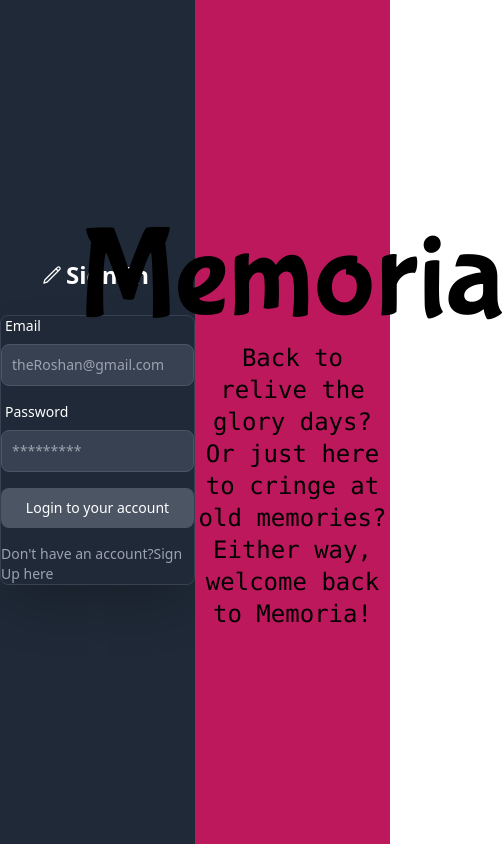
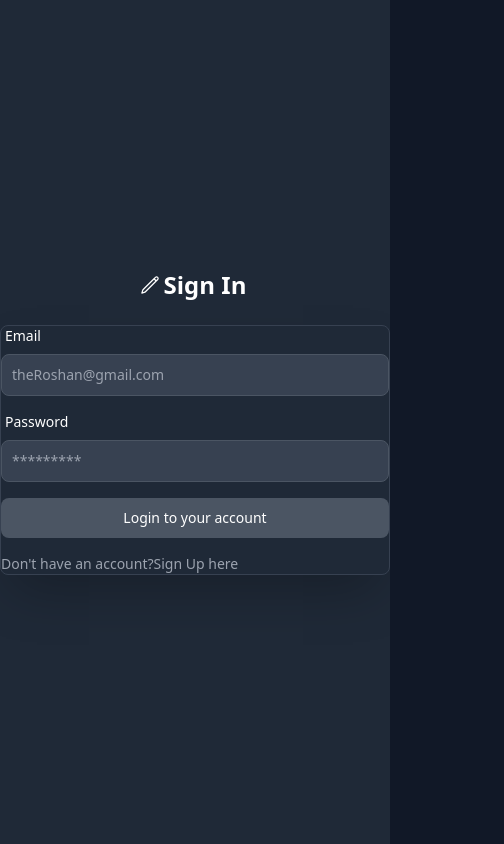
Before and after one commit to Yash-KK/Memoria, a Next.js app: page /signin in a window 390 px wide. Shown: the whole page, 504 px wide, since content can reach past the window. Built offline with nearby package versions, Linux system fonts and the light colour scheme.

Commit message:
add responsiveness to all pages

```diff
--- a/app/(auth)/signin/page.tsx
+++ b/app/(auth)/signin/page.tsx
@@ -2,9 +2,9 @@ import Quote from "@/components/Quote";
 import SignInForm from "@/components/Auth/SignIn";
 export default function SignIn() {
   return (
-    <div className="grid grid-cols-2">
+    <div className="grid grid-cols1 md:grid-cols-2">
       <SignInForm />
-      <div>
+      <div className="hidden md:block">
         <Quote
           text={`Back to relive the glory days? Or just here to cringe at old memories? Either way, welcome back to Memoria!`}
           size="md"
--- a/app/(auth)/signup/page.tsx
+++ b/app/(auth)/signup/page.tsx
@@ -2,12 +2,14 @@ import Quote from "@/components/Quote";
 import SignUpForm from "@/components/Auth/SignUp";
 export default function SignUp() {
   return (
-    <div className="grid grid-cols-2">
+    <div className="grid grid-cols-1 md:grid-cols-2">
       <SignUpForm />
-      <Quote
-        text={`Memories don’t just make themselves… Well, actually, they do. But storing them? That’s where we come in. Welcome to Memoria!`}
-        size="md"
-      />
+      <div className="hidden md:block">
+        <Quote
+          text={`Memories don’t just make themselves… Well, actually, they do. But storing them? That’s where we come in. Welcome to Memoria!`}
+          size="md"
+        />
+      </div>
     </div>
   );
 }
--- a/app/layout.tsx
+++ b/app/layout.tsx
@@ -32,7 +32,7 @@ export default function RootLayout({
   return (
     <html lang="en">
       <body
-        className={`${geistSans.variable} ${geistMono.variable} ${bubblegumSans.variable} antialiased`}
+        className={`bg-gray-900 ${geistSans.variable} ${geistMono.variable} ${bubblegumSans.variable} antialiased`}
       >
         <Provider>{children}</Provider>
       </body>
--- a/app/pages/ClientPage.tsx
+++ b/app/pages/ClientPage.tsx
@@ -37,11 +37,11 @@ const ClientPage: React.FC<ClientPageProps> = ({ contents }) => {
     setAlert(true);
   };
   return (
-    <div className="flex bg-slate-900 text-white h-screen">
+    <div className="flex bg-slate-900 text-white min-h-screen">
       <SideBar />
       <div className="w-full">
         <AppBar addContentHandler={handleDisplayContentModal} />
-        <div className="grid grid-cols-4 gap-4">
+        <div className="grid sm:grid-cols-1 md:grid-cols-2 lg:grid-cols-3 xl:grid-cols-4 gap-4">
           {contents.map((content) => (
             <Card
               key={content.id}
--- a/components/AppBar.tsx
+++ b/components/AppBar.tsx
@@ -11,14 +11,14 @@ const AppBar: React.FC<AppBarType> = ({ addContentHandler }) => {
     alert("it works...");
   };
   return (
-    <div className="flex justify-between p-6 bg-gray-900">
+    <div className="flex justify-start lg:justify-between p-6 bg-gray-900">
       <Label
         text="All Notes"
         textSize="4xl"
         fontWeight="bold"
         className="text-white"
       />
-      <div className="flex">
+      <div className="hidden lg:flex">
         <Button
           onClick={handleClick}
           onLeft={<ShareIcon className="mr-2" />}
--- a/components/SideBar.tsx
+++ b/components/SideBar.tsx
@@ -8,7 +8,7 @@ import Link from "next/link";
 
 const SideBar = () => {
   return (
-    <div className="flex flex-col min-h-screen w-full max-w-[20rem] bg-slate-800  p-5 shadow-2xl">
+    <div className="flex flex-col hidden md:block h-screen w-full max-w-[20rem] bg-slate-800  p-5 shadow-2xl">
       <Label
         onLeft={<MemoriaIcon />}
         onClick={() => redirect("/")}
```
